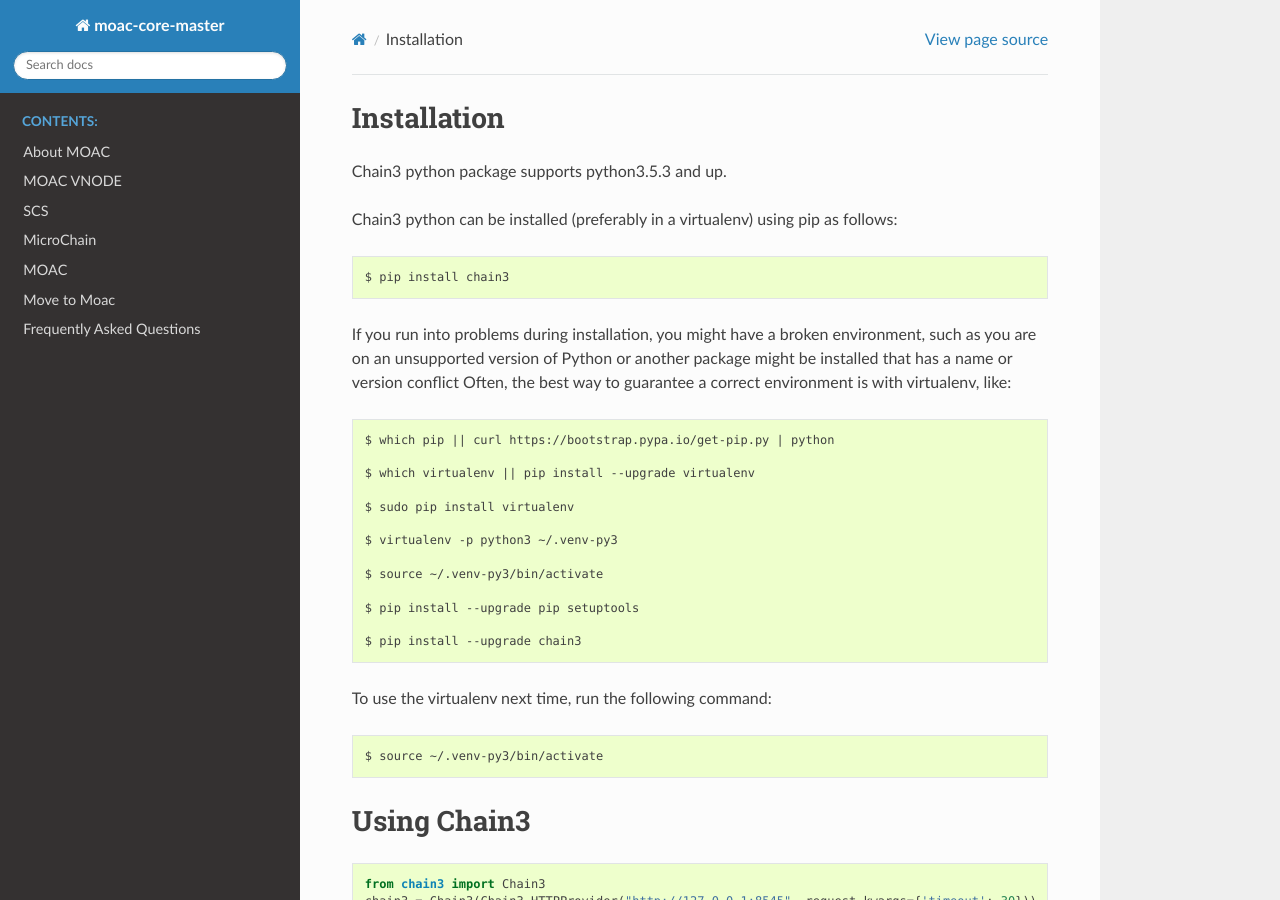
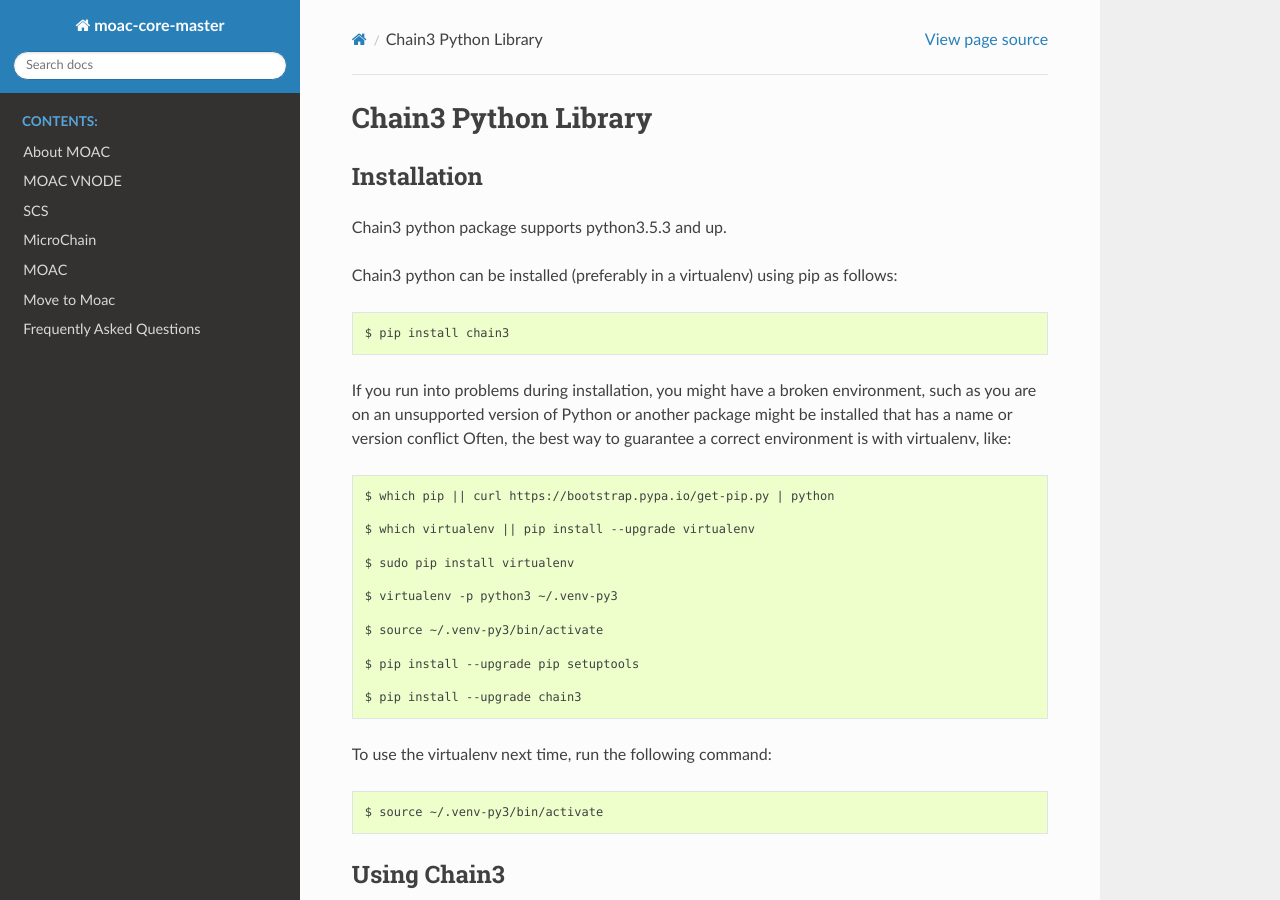
Before and after one commit to MOACChain/MOAC-DOCS, a Sphinx documentation site: the page built from Docs/Chain3PythonLibrary.rst, in a window 1280 px wide and 900 px high. Built offline with Sphinx 7.4.7 and the Read the Docs theme 2.0.0, drawn with Linux system fonts in a browser that asks for light colours; pages that are not in the unit, such as notebooks, are missing from menus.

Commit message:
Update Chain3PythonLibrary.rst

```diff
--- a/Docs/Chain3PythonLibrary.rst
+++ b/Docs/Chain3PythonLibrary.rst
@@ -1,3 +1,7 @@
+Chain3 Python Library
+~~~~~~~~~~~~~~~~~~~~~
+
+
 Installation
 ------------
 
```
